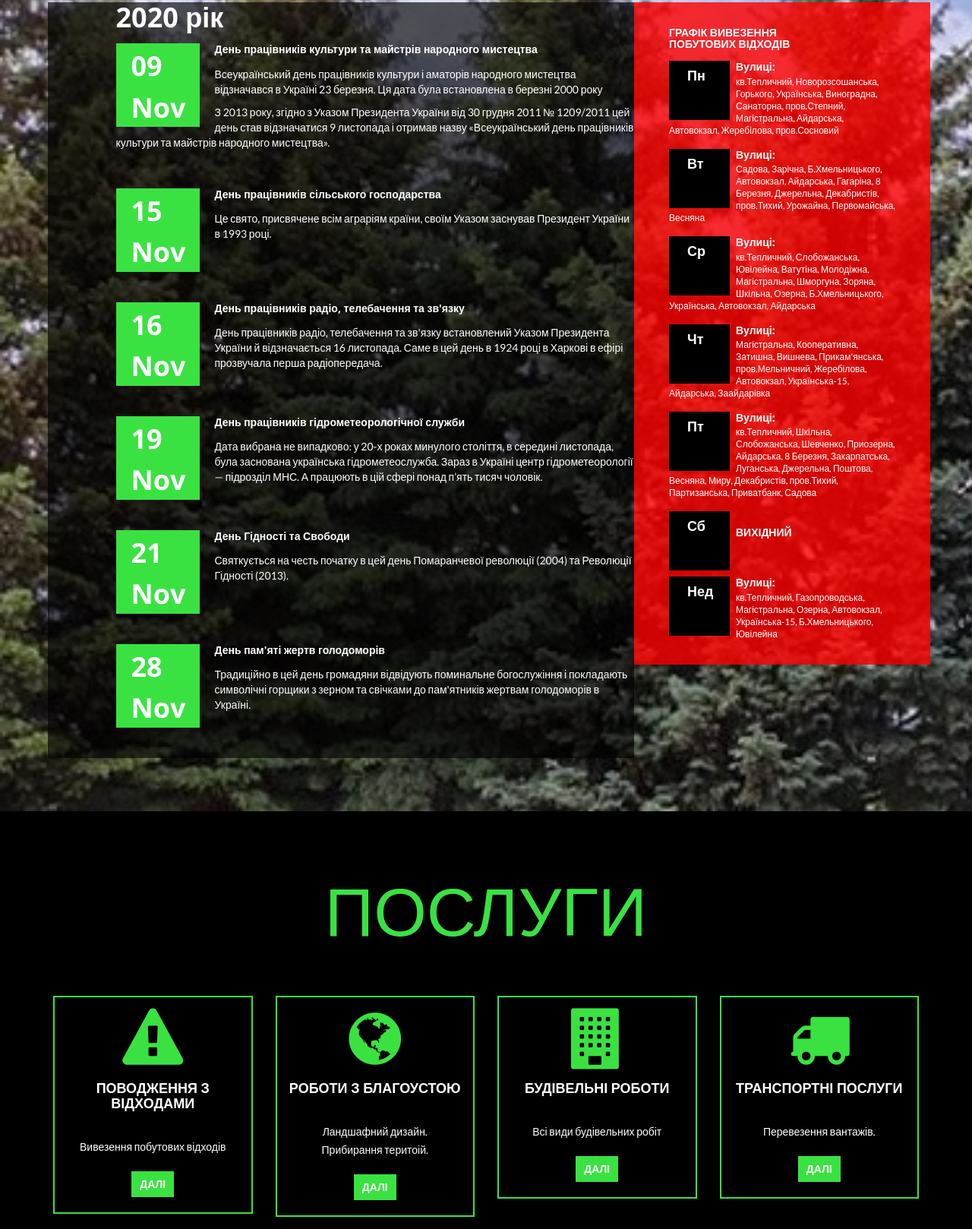
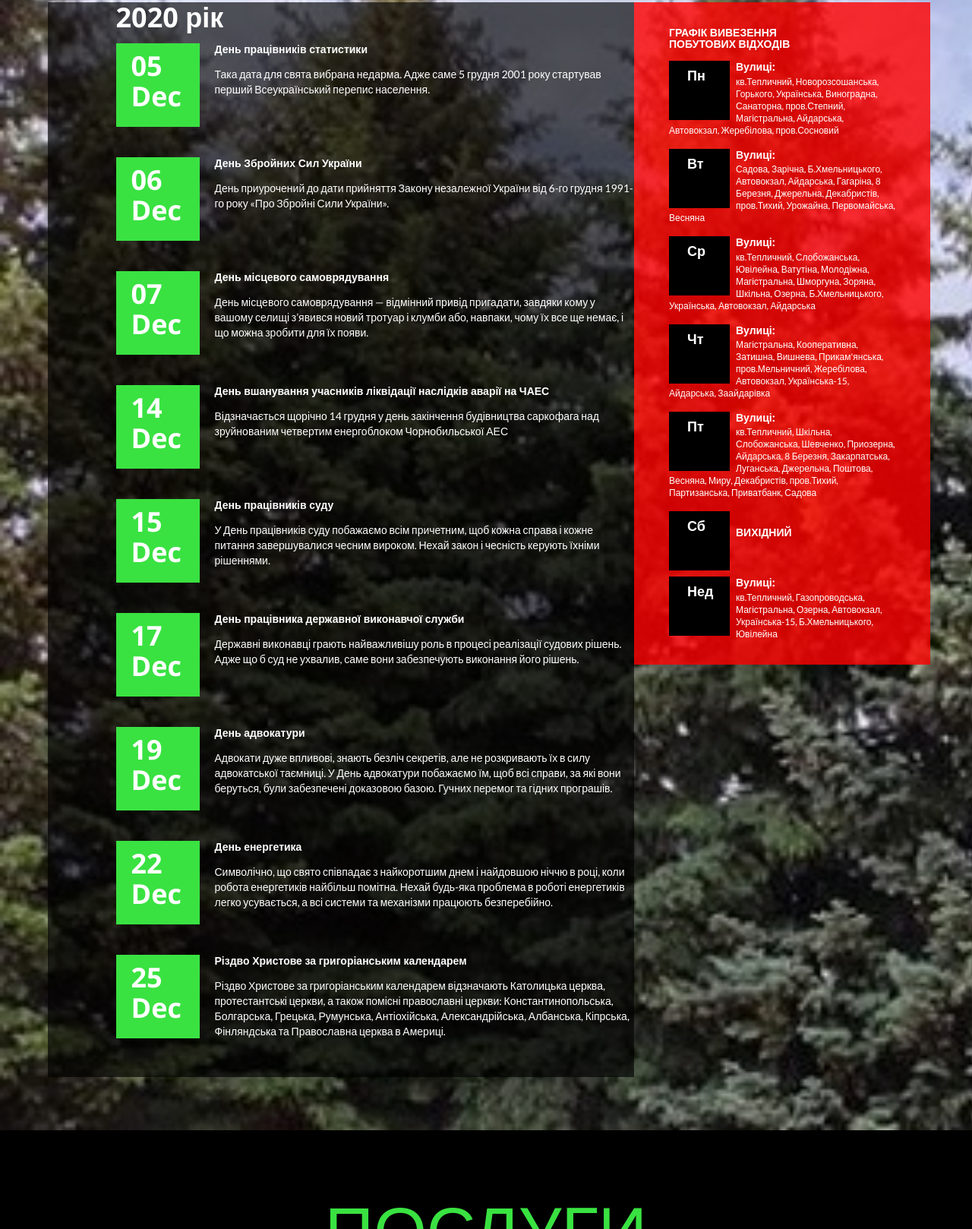
Before and after one commit to rdadr/npj, a plain HTML site: page index.html in a window 1280 px wide. Shown: the part 921-2539 px from the top of the page at 76% size. Drawn offline with nearby package versions, Linux system fonts and the light colour scheme.

Commit message:
Update index.html

```diff
--- a/index.html
+++ b/index.html
@@ -129,84 +129,111 @@
 
 					<div class="news-content">
 						<div class="news-date">
-							<h1>09</h1>
-
-							<h1>Nov</h1>
+							<h1>05 Dec</h1>
 						</div>
 						<div class="news-text">
-							<h5>День працівників культури та майстрів народного мистецтва</h5>
+							<h5>День працівників статистики</h5>
 
-							<p>Всеукраїнський день працівників культури і аматорів народного мистецтва відзначався в Україні 23 березня. Ця дата була встановлена в березні 2000 року</p>
-
-							<p>З 2013 року, згідно з Указом Президента України від 30 грудня 2011 № 1209/2011 цей день став відзначатися 9 листопада і отримав назву «Всеукраїнський день працівників культури та майстрів народного мистецтва».</p>
-							<!--<i class="fa fa-eye"></i> <span>129</span>
-							<i class="fa fa-comment"></i><span>81</span>-->
-						</div>
-					</div>
-					<div class="news-content">
-						<div class="news-date">
-							<h1>15</h1>
-							<h1>Nov</h1>
-						</div>
-						<div class="news-text">
-							<h5>День працівників сільського господарства</h5>
-
-							<p>Це свято, присвячене всім аграріям країни, своїм Указом заснував Президент України в 1993 році.</p>
+							<p>Така дата для свята вибрана недарма. Адже саме 5 грудня 2001 року стартував перший Всеукраїнський перепис населення.</p>
 						</div>
 					</div>
 					<div class="news-content wow bounceInLeft">
 						<div class="news-date">
-							<h1>16</h1>
-							<h1>Nov</h1>
+							<h1>06 Dec</h1>
+							<h1></h1>
 						</div>
 						<div class="news-text">
-							<h5>День працівників радіо, телебачення та зв'язку</h5>
+							<h5>День Збройних Сил України</h5>
 
-							<p> День працівників радіо, телебачення та зв'язку встановлений Указом Президента України й відзначається 16 листопада. Саме в цей день в 1924 році в Харкові в ефірі прозвучала перша радіопередача.</p>
+							<p> День приурочений до дати прийняття Закону незалежної України від 6-го грудня 1991-го року «Про Збройні Сили України».</p>
 
 						</div>
 					</div>
 
 					<div class="news-content wow bounceInLeft">
 						<div class="news-date">
-							<h1>19</h1>
-
-							<h1>Nov</h1>
+							<h1>07 Dec</h1>
+							<h1></h1>
 						</div>
 						<div class="news-text">
-							<h5>День працівників гідрометеорологічної служби</h5>
+							<h5>День місцевого  самоврядування</h5>
 
-							<p>Дата вибрана не випадково: у 20-х роках минулого століття, в середині листопада, була заснована українська гідрометеослужба. Зараз в Україні центр гідрометеорології — підрозділ МНС. А працюють в цій сфері понад п’ять тисяч чоловік.</p>
+							<p>День місцевого самоврядування — відмінний привід пригадати, завдяки кому у вашому селищі з’явився новий тротуар і клумби або, навпаки, чому їх все ще немає, і що можна зробити для їх появи.</p>
 
 						</div>
 					</div>
 					<div class="news-content wow bounceInLeft">
 						<div class="news-date">
-							<h1>21</h1>
-
-							<h1>Nov</h1>
+							<h1>14 Dec</h1>
+							<h1></h1>
 						</div>
 						<div class="news-text">
-							<h5>День Гідності та Свободи</h5>
+							<h5>День вшанування учасників ліквідації  наслідків аварії на ЧАЕС</h5>
 
-							<p>Святкується на честь початку в цей день Помаранчевої революції (2004) та Революції Гідності (2013).</p>
+							<p>Відзначається щорічно 14 грудня у день закінчення будівництва саркофага над зруйнованим четвертим енергоблоком Чорнобильської АЕС</p>
 
 						</div>
 					</div>
 					<div class="news-content wow bounceInLeft">
 						<div class="news-date">
 
-							<h1>28</h1>
-
-							<h1>Nov</h1>
+							<h1>15 Dec</h1>
+							<h1></h1>
 						</div>
 						<div class="news-text">
-							<h5>День пам'яті жертв голодоморів</h5>
+							<h5>День працівників суду</h5>
 
-							<p>Традиційно в цей день громадяни відвідують поминальне богослужіння і покладають символічні горщики з зерном та свічками до пам'ятників жертвам голодоморів в Україні. </p>
-
+							<p>У День працівників суду побажаємо всім причетним, щоб кожна справа і кожне питання завершувалися чесним вироком. Нехай закон і чесність керують їхніми рішеннями.  </p>
 				</div>
 			</div>
+				<div class="news-content wow bounceInLeft">
+					<div class="news-date">
+
+						<h1>17 Dec</h1>
+						<h1></h1>
+					</div>
+					<div class="news-text">
+						<h5>День працівника державної виконавчої служби</h5>
+
+						<p>Державні виконавці грають найважливішу роль в процесі реалізації судових рішень. Адже що б суд не ухвалив, саме вони забезпечують виконання його рішень.   </p>
+				</div>
+			</div>
+			<div class="news-content wow bounceInLeft">
+				<div class="news-date">
+
+					<h1>19 Dec</h1>
+					<h1></h1>
+				</div>
+				<div class="news-text">
+					<h5>День адвокатури</h5>
+
+					<p>Адвокати дуже впливові, знають безліч секретів, але не розкривають їх в силу адвокатської таємниці. У День адвокатури побажаємо їм, щоб всі справи, за які вони беруться, були забезпечені доказовою базою. Гучних перемог та гідних програшів. </p>
+			</div>
+		</div>
+		<div class="news-content wow bounceInLeft">
+			<div class="news-date">
+
+				<h1>22 Dec</h1>
+				<h1></h1>
+			</div>
+			<div class="news-text">
+				<h5>День енергетика</h5>
+
+				<p>Символічно, що свято співпадає з найкоротшим днем і найдовшою ніччю в році, коли робота енергетиків найбільш помітна. Нехай будь-яка проблема в роботі енергетиків легко усувається, а всі системи та механізми працюють безперебійно.</p>
+		</div>
+	</div>
+	<div class="news-content wow bounceInLeft">
+		<div class="news-date">
+
+			<h1>25 Dec</h1>
+			<h1></h1>
+		</div>
+		<div class="news-text">
+			<h5>Різдво Христове за григоріанським календарем</h5>
+
+			<p>Різдво Христове за григоріанським календарем відзначають Католицька церква, протестантські церкви, а також помісні православні церкви: Константинопольська, Болгарська, Грецька, Румунська, Антіохійська, Александрійська, Албанська, Кіпрська, Фінляндська та Православна церква в Америці.</p>
+	</div>
+</div>
 
 				</div>
 			</div>
```
